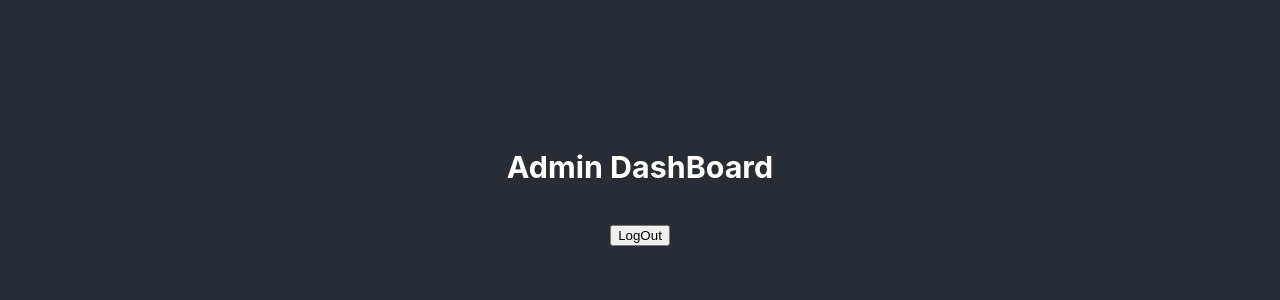
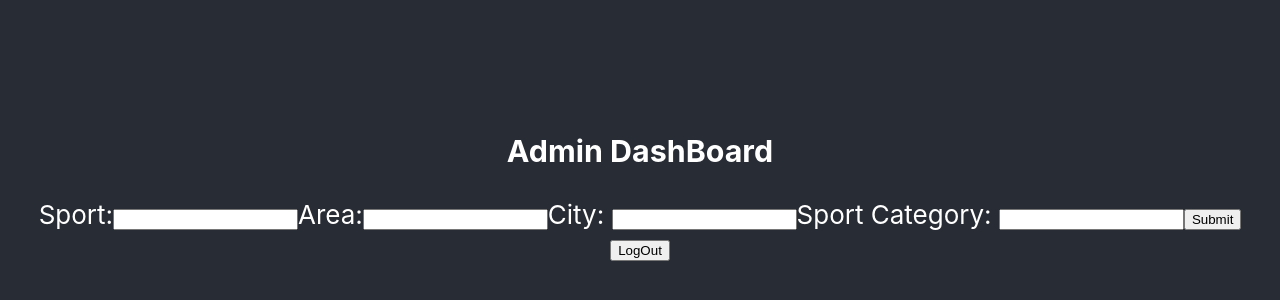
Before and after one commit to pradeepkumar-es/sports-buddy, a React (Create React App) app: page /admin/dashboard in a window 1280 px wide. Shown: the part 218-518 px from the top of the page. Built offline with nearby package versions, Linux system fonts and the light colour scheme.

Commit message:
adding data to firebase in Admin dashbord component

```diff
--- a/src/admin/AdminDashboard.js
+++ b/src/admin/AdminDashboard.js
@@ -1,10 +1,43 @@
-import React from 'react'
+import React, { useState } from 'react'
 import LogOut from '../LogOut'
+import {app, database} from '../firebase'
+import { addDoc, collection } from 'firebase/firestore'
 
 function AdminDashboard() {
+  const [adminData, setAdminData] = useState({}) //defining state variable adminData for storing input data
+  //handling input field and storing data to adminData object
+  const handleInput=(event)=>{
+    const newItem = {[event.target.name] : event.target.value}
+    setAdminData({...adminData, ...newItem})
+  }
+  const collectionRef= collection(database, 'Admin Data')
+  const handleSubmit=()=>{
+   addDoc(collectionRef, {
+     SportName: adminData.sport,
+     Area : adminData.area,
+     City: adminData.city,
+     SportCategory : adminData.sportCategory
+   })
+   .then(()=>{
+    alert("Sport Data added successfully")
+   })
+   .catch((err)=>{
+    alert(err.message)
+   })
+  }
   return (
     <div>
       <h3>Admin DashBoard</h3>
+      <label htmlFor='addSport'>Sport:</label>
+      <input name='sport' type="text" id='addSport' onChange={handleInput}/>
+      <label htmlFor="area">Area:</label>
+      <input name='area' type="text" id='area' onChange={handleInput}/>
+      <label htmlFor="city">City: </label>
+      <input name='city' type="text" id='city' onChange={handleInput}/>
+      <label htmlFor="sportCategory">Sport Category: </label>
+      <input name='sportCategory' type="text" id='sportCategory'onChange={handleInput}/>
+      <button onClick={handleSubmit}>Submit</button>
+
       <LogOut/>
     </div>
   )
--- a/src/user/ManageSports.js
+++ b/src/user/ManageSports.js
@@ -18,7 +18,6 @@ function ManageSports () {
   const newItem ={[event.target.name] :(event.target.value)}
   setData({...data, ...newItem})
   }
-  console.log(data.sportEvent)
 
   //adding input data to firbase
   const collectionRef = collection(database, "userSports")
@@ -76,8 +75,6 @@ const deleteData=(id)=>{
     alert(err.message)
   })
 }
-
-console.log(array)
   return (
     <div>
       <h4 className="managesport">Manage Sports</h4>
```
